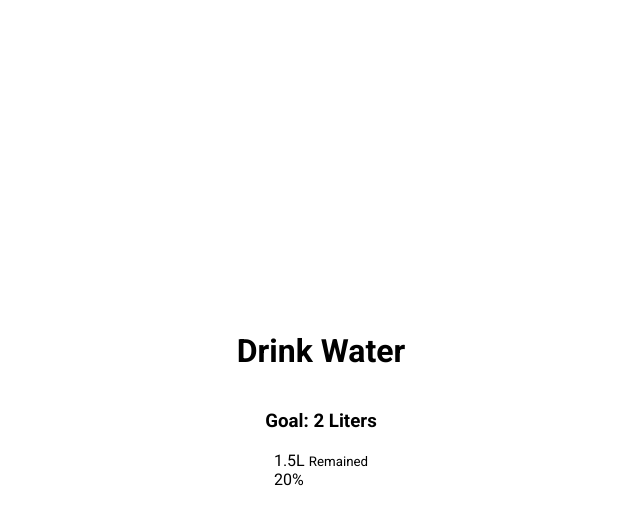
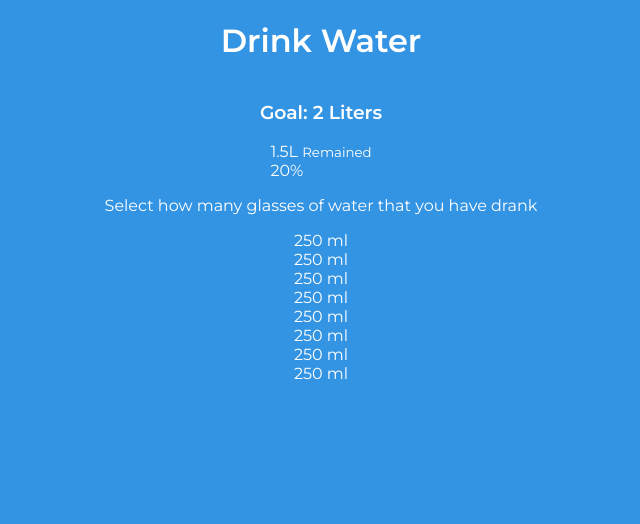
Before and after one commit to jyh4479/vanillaScriptProject, a plain HTML site: page 50Projects/16_drink_water/index.html in a window 1280 px wide. Shown: the whole page, without its empty margins (319-959 px from the left). Drawn offline with Linux system fonts and the light colour scheme.

Commit message:
UPDATE WORKING

```diff
--- a/50Projects/16_drink_water/index.html
+++ b/50Projects/16_drink_water/index.html
@@ -23,6 +23,20 @@
     </div>
 </div>
 
+<p class="text">Select how many glasses of water that you have drank</p>
+
+<div class="cups">
+    <div class="cup cup-small full">250 ml</div>
+    <div class="cup cup-small full">250 ml</div>
+    <div class="cup cup-small">250 ml</div>
+    <div class="cup cup-small">250 ml</div>
+    <div class="cup cup-small">250 ml</div>
+    <div class="cup cup-small">250 ml</div>
+    <div class="cup cup-small">250 ml</div>
+    <div class="cup cup-small">250 ml</div>
+</div>
+
+
 <script src="script.js"></script>
 
 </body>
--- a/50Projects/16_drink_water/style.css
+++ b/50Projects/16_drink_water/style.css
@@ -1,15 +1,17 @@
-@import url('https://fonts.googleapis.com/css2?family=Roboto:wght@400;700&display=swap');
+@import url('https://fonts.googleapis.com/css?family=Montserrat:400,600 &display=swap');
 
 * {
     box-sizing: border-box;
 }
 
 body {
-    font-family: 'Roboto', sans-serif;
+    background-color: #3494e4;
+    color: #ffffff;
+    font-family: 'Montserrat', sans-serif;
     display: flex;
     flex-direction: column;
     align-items: center;
-    justify-content: center;
+    /*justify-content: center;*/
     height: 100vh;
     overflow: hidden;
     margin: 0;
```
